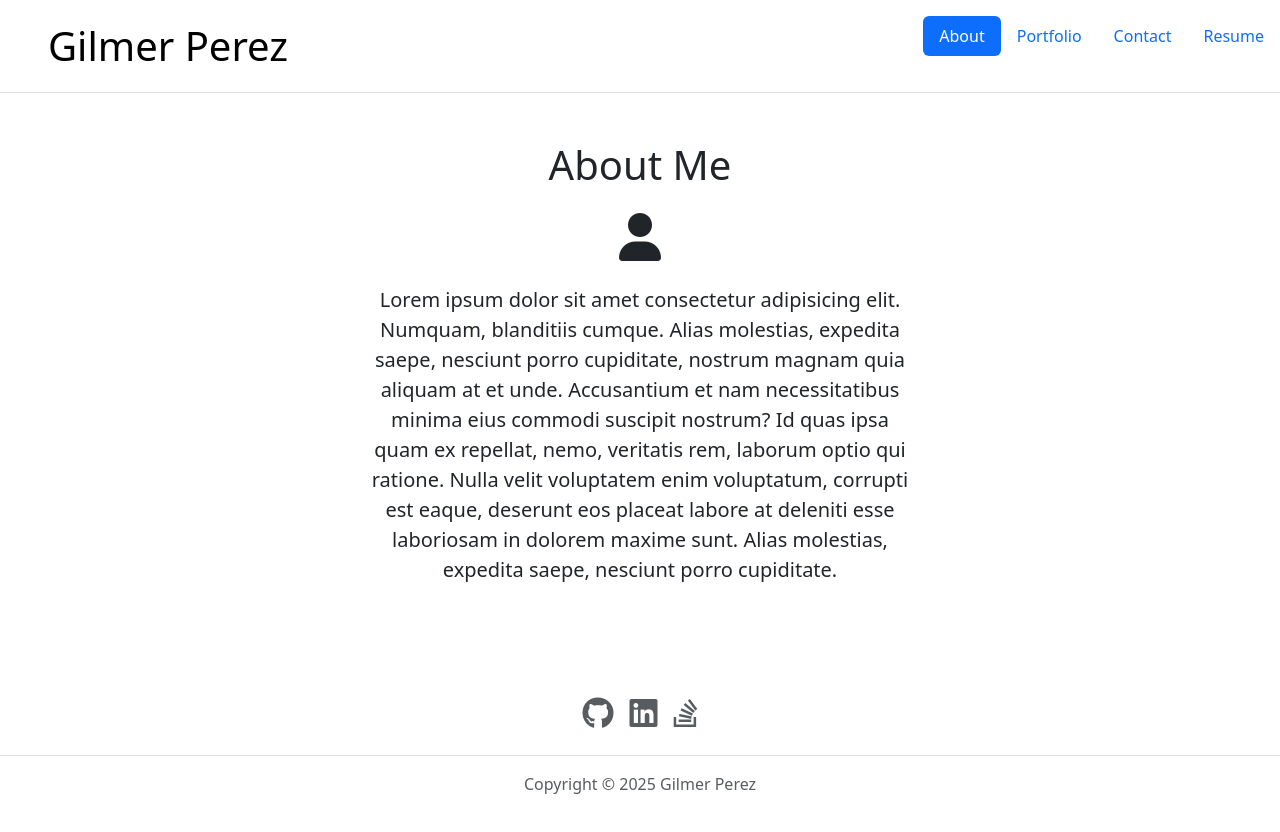
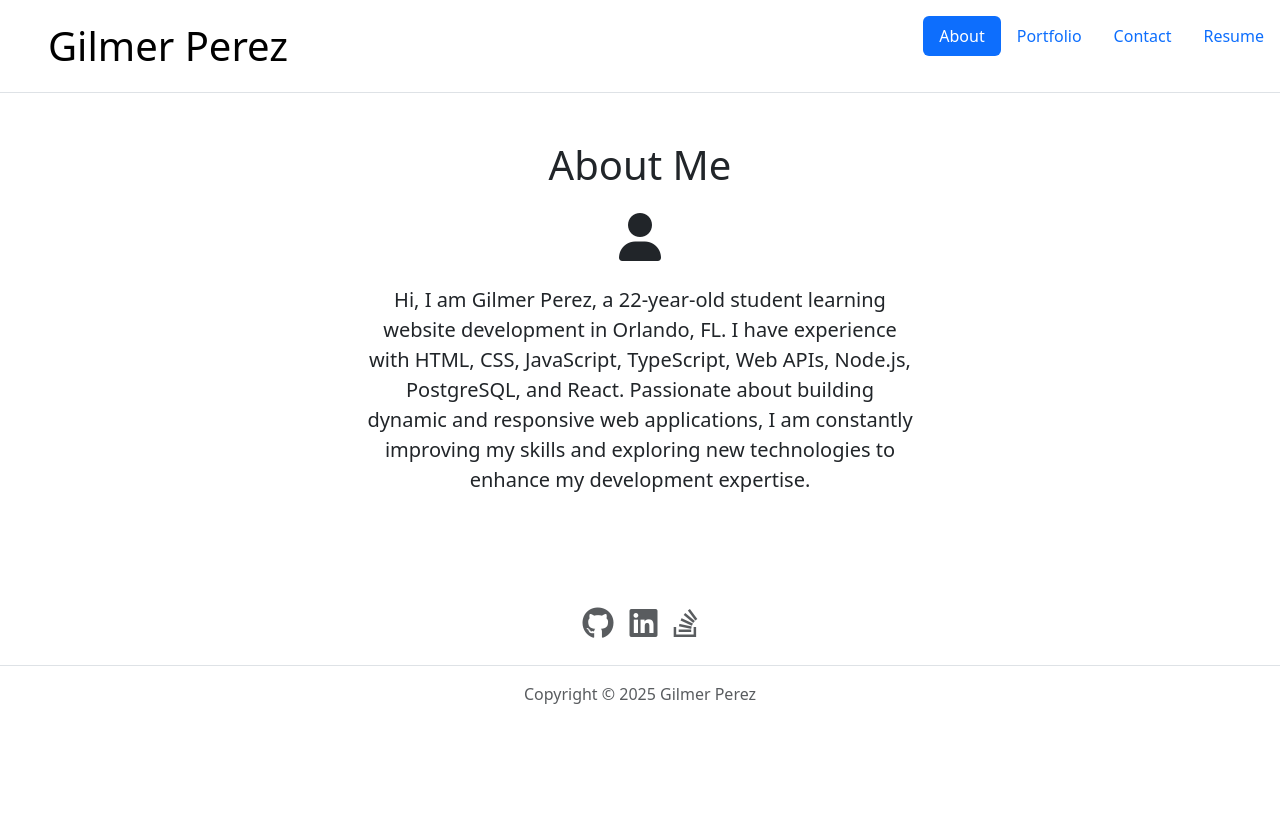
Before and after one commit to gilmerperez/module-12-challenge, a React (Vite) app: page / in a window 1280 px wide. Shown: the top 832 px of the page. After the commit the page ends 800 px from the top, so only its background shows below. Built offline with nearby package versions, Linux system fonts and the light colour scheme.

Commit message:
Replaced About Me with my info

```diff
--- a/src/pages/About.jsx
+++ b/src/pages/About.jsx
@@ -8,20 +8,17 @@ const About = () => {
       <div className="row justify-content-center">
         <div className="col-lg-6">
           <p className="lead">
-            Lorem ipsum dolor sit amet consectetur adipisicing elit. Numquam,
-            blanditiis cumque. Alias molestias, expedita saepe, nesciunt porro
-            cupiditate, nostrum magnam quia aliquam at et unde. Accusantium et
-            nam necessitatibus minima eius commodi suscipit nostrum? Id quas
-            ipsa quam ex repellat, nemo, veritatis rem, laborum optio qui
-            ratione. Nulla velit voluptatem enim voluptatum, corrupti est eaque,
-            deserunt eos placeat labore at deleniti esse laboriosam in dolorem
-            maxime sunt. Alias molestias, expedita saepe, nesciunt porro
-            cupiditate.
+            Hi, I am Gilmer Perez, a 22-year-old student learning website
+            development in Orlando, FL. I have experience with HTML, CSS,
+            JavaScript, TypeScript, Web APIs, Node.js, PostgreSQL, and React.
+            Passionate about building dynamic and responsive web applications, I
+            am constantly improving my skills and exploring new technologies to
+            enhance my development expertise.
           </p>
         </div>
       </div>
     </div>
-  )
+  );
 }
 
 export default About
```
